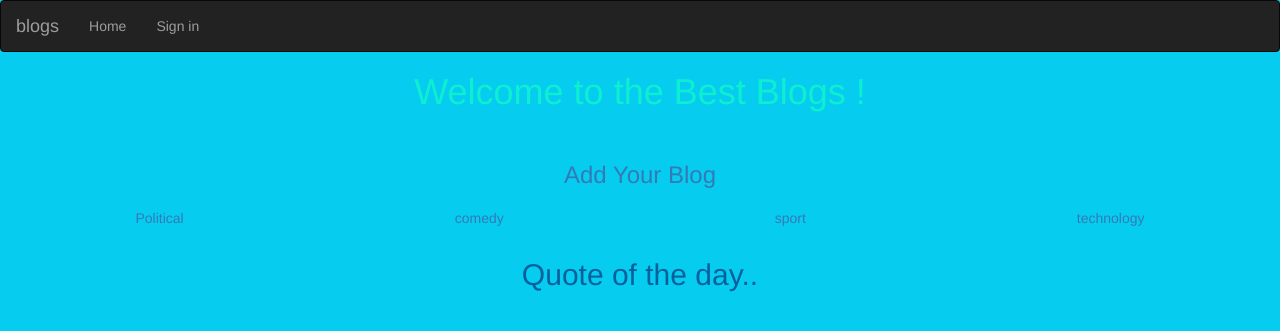
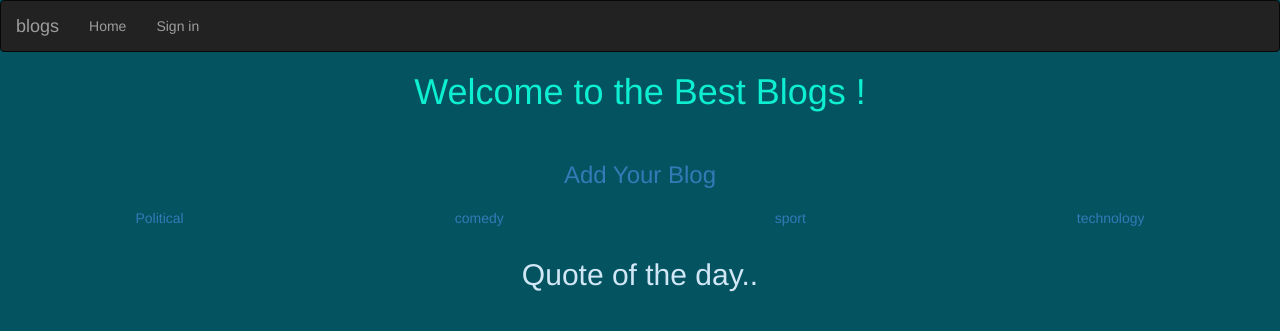
Before and after one commit to Jeanbede/my-blog-app, a Flask app: template app/templates/index.html in a window 1280 px wide. Shown: the top 331 px of the page. Run offline with Flask 2, Linux system fonts and the light colour scheme; the template is opened without the code that fills it, so the values that code supplies are empty; some libraries are stand-ins or nearby versions.

Commit message:
adding style to the app

```diff
--- a/app/templates/index.html
+++ b/app/templates/index.html
@@ -9,7 +9,7 @@
     <h1 style="color:rgb(14, 238, 208);text-align: center;">Welcome to the Best Blogs !</h1>
     <br>
 
-    <h3 style="color:rgb(10, 131, 179); text-align: center;"><a href="/blogs/new/">Add Your Blog</a></h3>
+    <h3 style="color:rgb(118, 204, 238); text-align: center;"><a href="/blogs/new/">Add Your Blog</a></h3>
     <ul class="nav nav-pills nav-justified nav-fill" role="tablist">
         <li class="nav-item">
             <a class="nav-link" data-toggle="tab" href="#political">Political</a>
@@ -58,8 +58,8 @@
 
 <style>
     body {
-        background-color: rgb(6, 205, 240);
-        color: rgb(6, 96, 156);
+        background-color: rgb(3, 83, 97);
+        color: rgb(209, 231, 245);
     }
 </style>
 {% endblock %}
```
